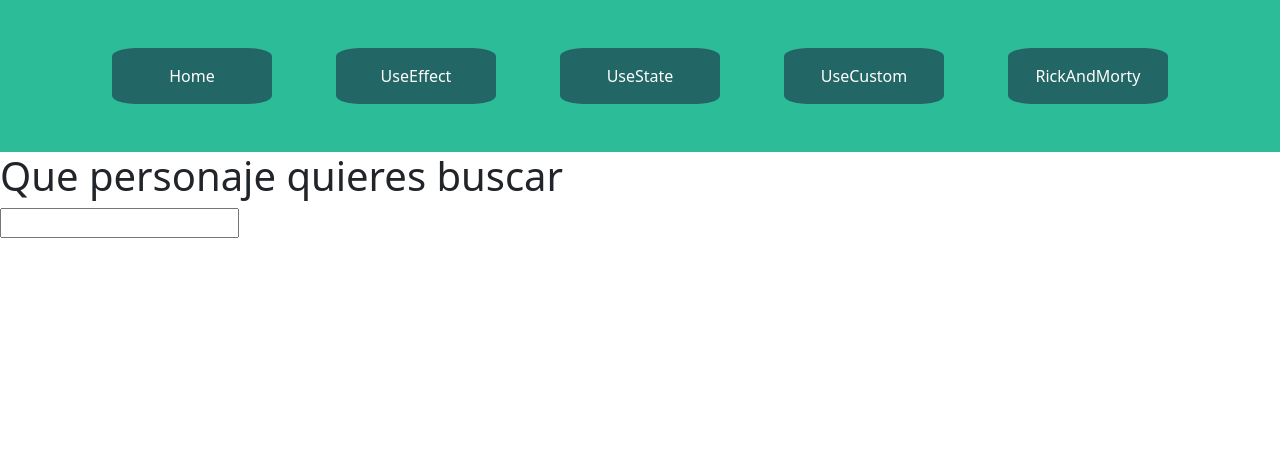
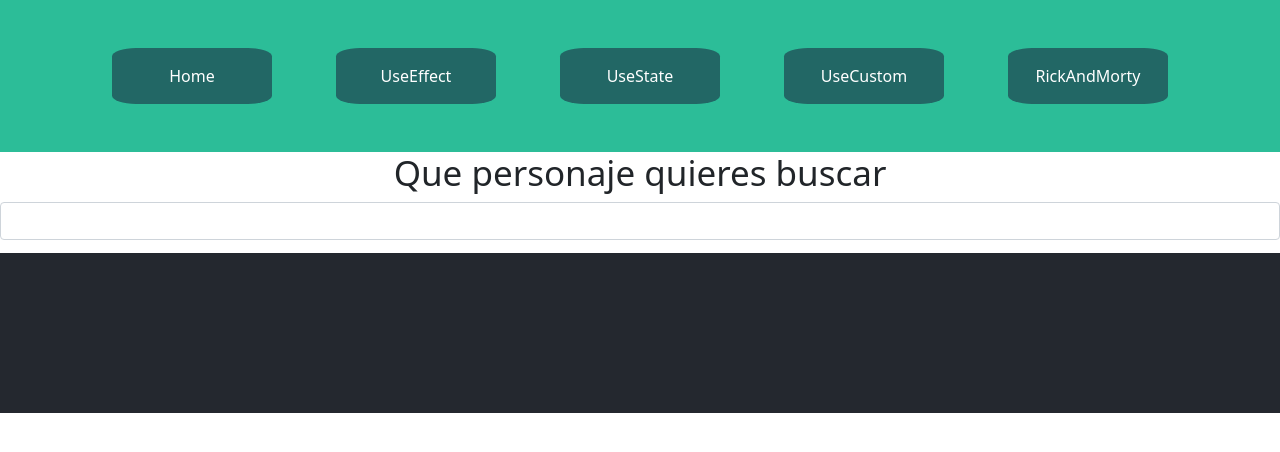
Before and after one commit to JhonJairoChala/React, a React (Create React App) app in the folder proyecto/: page /buttonRickAndMorty in a window 1280 px wide. Shown: the top 452 px of the page. Built offline with nearby package versions, Linux system fonts and the light colour scheme; no server answers.

Commit message:
Agregue estilos al API de rick y morty en el boton de rick y morty

```diff
--- a/proyecto/src/components/UI/ButtonRickAndMorty/ButtonRickAndMorty.jsx
+++ b/proyecto/src/components/UI/ButtonRickAndMorty/ButtonRickAndMorty.jsx
@@ -1,6 +1,6 @@
 import React,{useState} from 'react';
 import {useEffect} from 'react';
-
+import imagen from '../../../Images/rick-and-morty.webp';
 export const ButtonRickAndMorty = () => {
   const URL = "https://rickandmortyapi.com/api/character/?name=";
   const [character, searchCharacter] = useState(false);
@@ -11,10 +11,10 @@ export const ButtonRickAndMorty = () => {
   }
 
   useEffect(() => {
-    if(searchCharacter){
+    if(character){
         getCharactersByKeys(document.getElementById("input_Character").value);
     }else{
-        createElements();
+
     }
   },[character])
 
@@ -48,9 +48,9 @@ export const ButtonRickAndMorty = () => {
 
   return (
     <div>
-      <h1>Que personaje quieres buscar</h1>
-      <input type="text" id="input_Character" className="input_Character" onKeyDown={activeName}></input>
-      <div id='Card'>
+      <h1 className='textCharacter'>Que personaje quieres buscar</h1>
+      <input type="text" id="input_Character"  className="form-control" onKeyDown={activeName}></input>
+      <div id='Card' className='character_Card'>
 
       </div>
     </div>
--- a/proyecto/src/components/UI/Home/Home.jsx
+++ b/proyecto/src/components/UI/Home/Home.jsx
@@ -1,7 +1,9 @@
 import React from 'react'
+import { Body } from '../../layouts/Body/Body.jsx'
 export const Home = () => {
   return (
     <div>
+      <Body/>
     </div>
   )
 }
--- a/proyecto/src/index.css
+++ b/proyecto/src/index.css
@@ -156,3 +156,46 @@ body.dark select{
 .App{
   padding-bottom: 10%;
 }
+
+.character_Card{
+  display: grid;
+  grid-template-columns: 1fr 1fr 1fr;
+  grid-template-rows: 1fr 1fr 1fr;
+  padding: 5rem;
+  margin-top: 1%;
+  background-color: rgb(36,40,47);
+  text-align: center;
+}
+
+.nameCharacters{
+  color: white;
+  background-color: rgb(60,62,68);
+  text-align: center;
+  width: 77%;
+  margin-left: 46px;
+  font-size: 25px;
+  border-left: solid 2px white;
+  border-right: solid 2px white;
+  border-bottom: solid 2px white;
+}
+
+.imgCharacters{
+  border-left: solid 2px white;
+  border-right: solid 2px white;
+  border-top: solid 2px white;
+  margin-top: 2%;
+}
+
+.imgCharacters:hover{
+  height: 20rem;
+}
+
+.nameCharacters:hover{
+  height: 4rem;
+  font-size: 35px;
+}
+
+.textCharacter{
+  text-align: center;
+  font-size: 35px;
+}
```
Also changed, not shown: proyecto/src/Images/rick-and-morty.webp (added).
